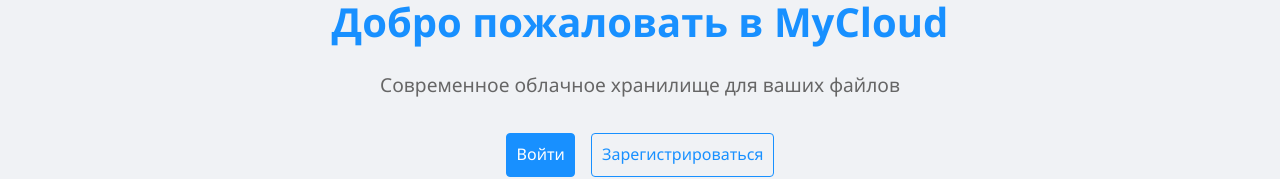
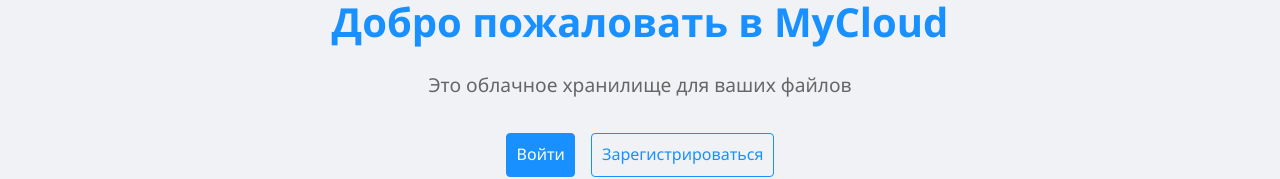
Before and after one commit to maxter9595/MyCloudApp, a React (Create React App) app in the folder frontend/: page / in a window 1280 px wide. Shown: the part 557-736 px from the top of the page. Built offline with nearby package versions, Linux system fonts and the light colour scheme; no server answers.

Commit message:
Test autodeploy

```diff
--- a/frontend/src/pages/core/HomePage/index.jsx
+++ b/frontend/src/pages/core/HomePage/index.jsx
@@ -13,7 +13,7 @@ const HomePage = () => {
     <main className="home-page">
       <img src={Cloud} alt="Cloud" className="cloud-bg" />
       <h1>Добро пожаловать в MyCloud</h1>
-      <p>Современное облачное хранилище для ваших файлов</p>
+      <p>Это облачное хранилище для ваших файлов</p>
 
       {!isAuthenticated && (
         <div className="auth-links">
```
